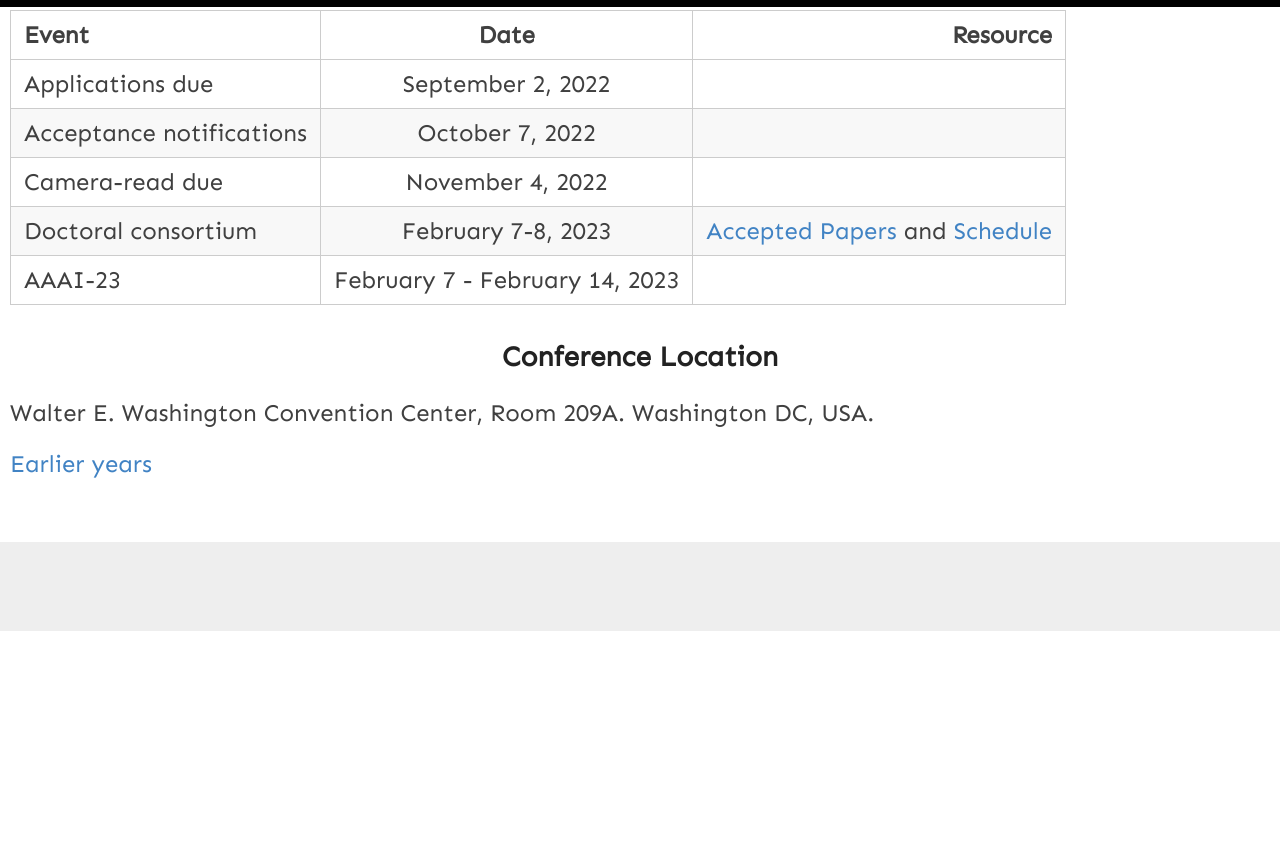
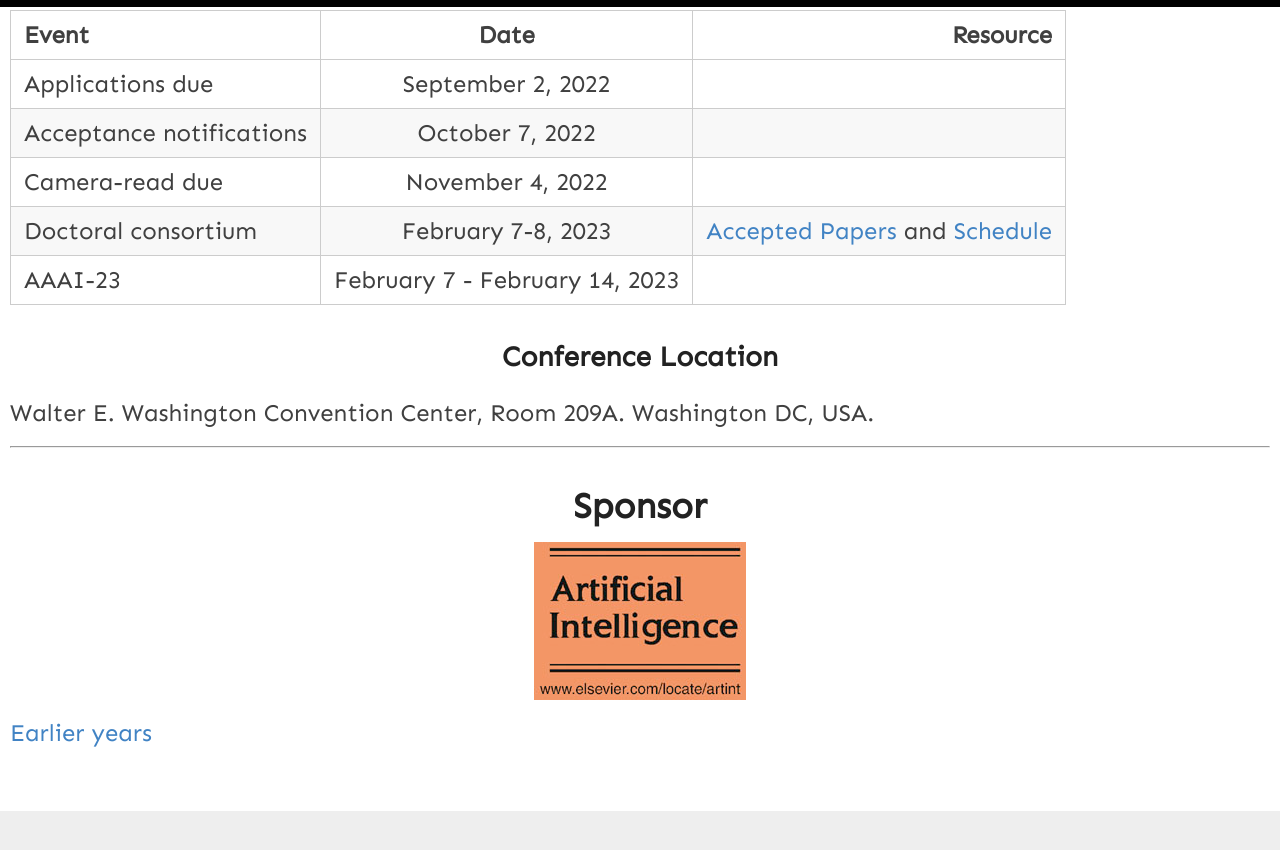
Before and after one commit to yue-ning/dc2025, a Jekyll site: the page built from index.md, in a window 1280 px wide and 900 px high, scrolled down 779 px. Shown: the top 850 px of the window. Built offline with Jekyll 4.4.1, drawn with Linux system fonts in a browser that asks for light colours; before the commit the page ends 1410 px from its top, so only the background shows below that.

Commit message:
adding aij logo

```diff
--- a/index.md
+++ b/index.md
@@ -27,4 +27,9 @@ Walter E. Washington Convention Center, Room 209A.
 Washington DC, USA.
 
 
+----------
+# Sponsor
+
+![](/dc2023/images/AIJ-logo.jpeg)
+
 [Earlier years](/)
```
Also changed, not shown: images/AIJ-logo.jpeg (added).
